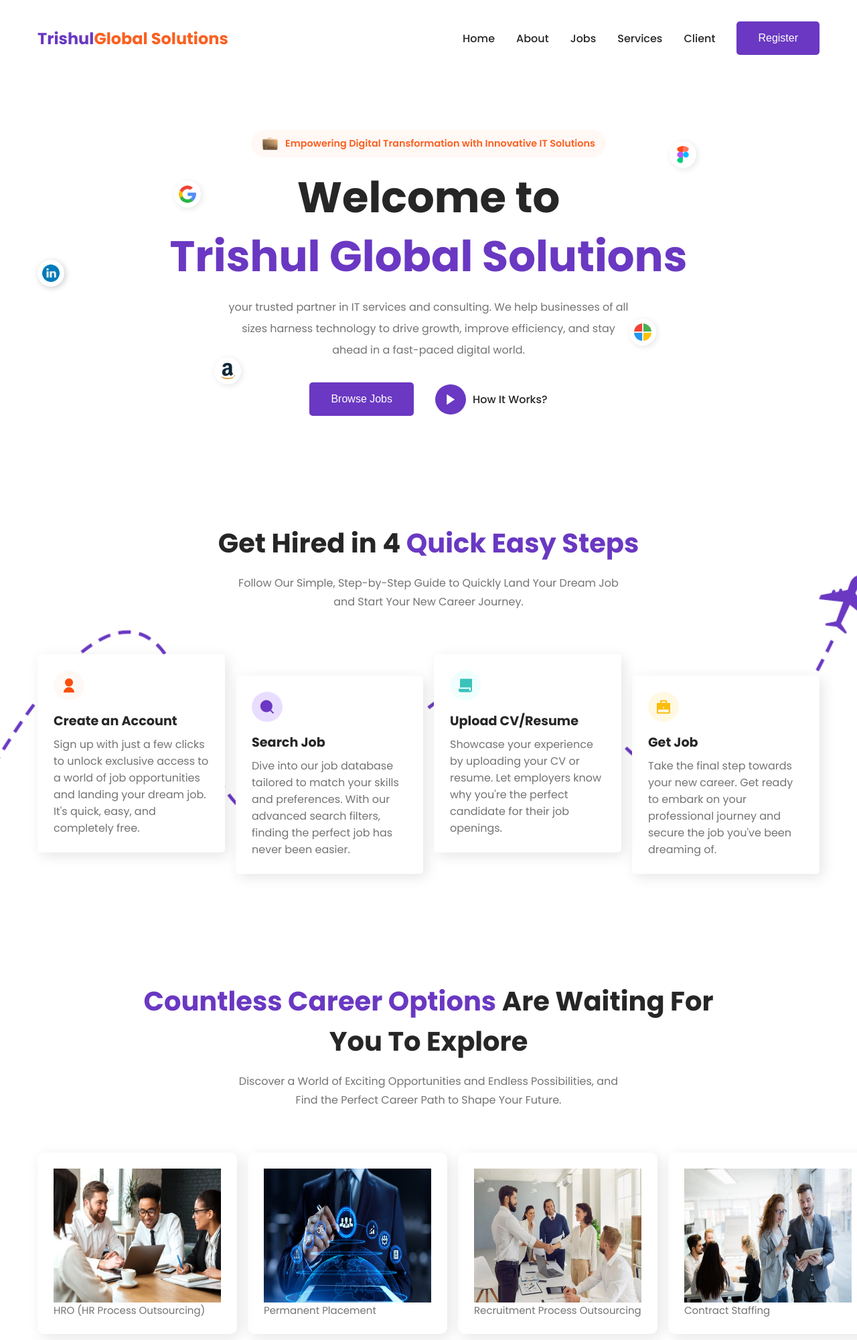
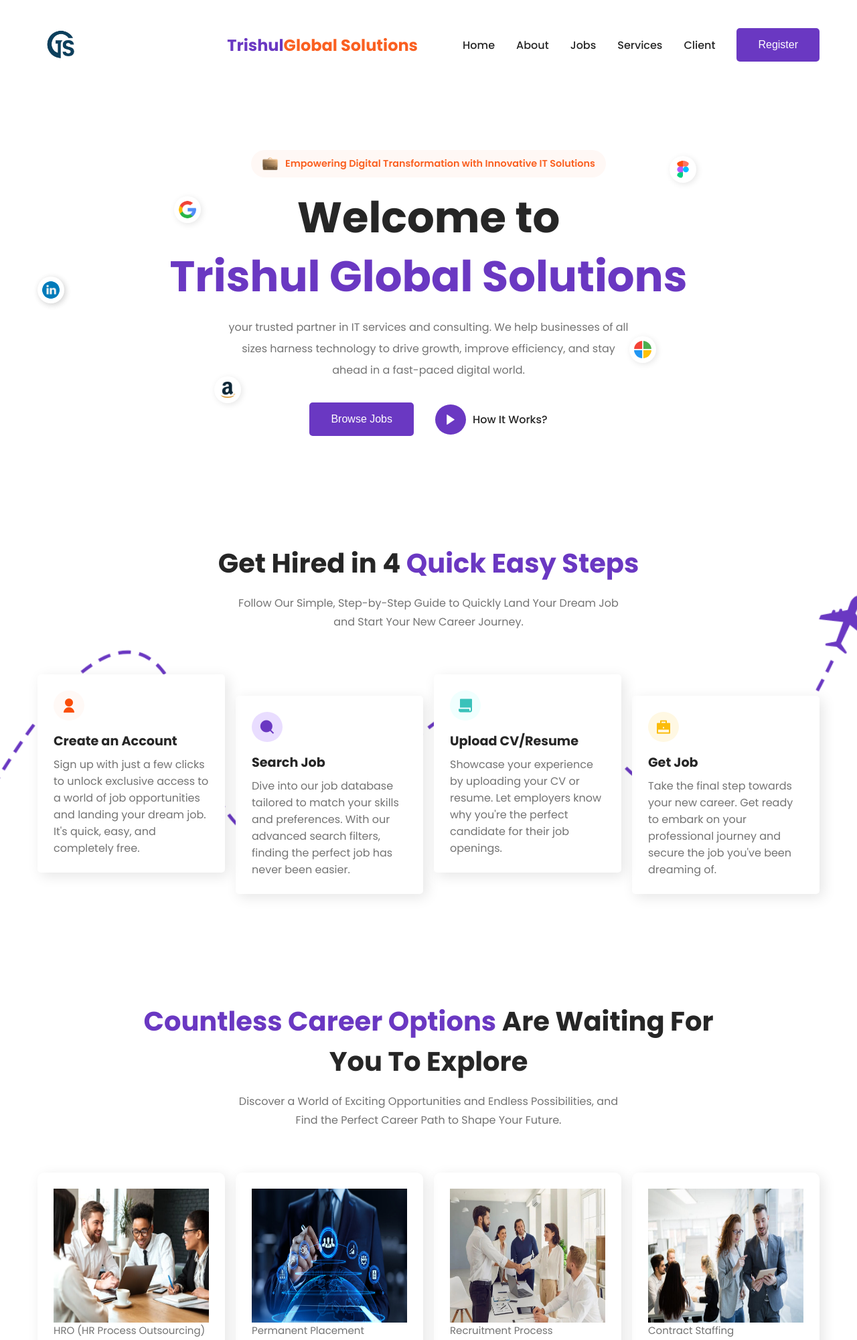
Before and after one commit to Bommusivanageswarareddy/Trishul_global_solutions_outlook, a plain HTML site: page index.html in a window 1280 px wide. Shown: the top 2001 px of the page at 67% size. Drawn offline with nearby package versions, Linux system fonts and the light colour scheme; a script that the page names is missing.

Commit message:
third commit

```diff
--- a/index.html
+++ b/index.html
@@ -17,6 +17,7 @@
   <body>
     <nav>
       <div class="nav__header">
+        <img class="logo_comp" src="assets/logoimage.jpg" alt="">
         <div class="nav__logo">
           <a href="#" class="logo">Trishul<span>Global Solutions</span></a>
         </div>
@@ -139,7 +140,7 @@
           <p>Executive Search</p>
         </div>
         <div class="explore__card">
-        <img class="images_rolls" src="assets/image6.jpg" alt="">
+         <img class="images_rolls" src="assets/image6.jpg" alt="">
           <p>HR Advisory</p>
         </div>
         <div class="explore__card">
--- a/style.css
+++ b/style.css
@@ -17,7 +17,11 @@
 }
 
 /* register  */
-
+.logo_comp{
+  height: 70px;
+  width: 70px;
+  border-radius: 50px;
+}
 .contact_container{
   display: flex;
   align-items: center;
@@ -182,7 +186,7 @@ nav {
   display: flex;
   align-items: center;
   justify-content: space-between;
-  background-color: var(--extra-light);
+  background-color: var(--white);
 }
 
 .nav__menu__btn {
@@ -194,7 +198,7 @@ nav {
 .nav__links {
   position: absolute;
   top: 65px;
-  left: 0;
+  left:-120px;
   width: 100%;
   display: flex;
   align-items: center;
@@ -240,6 +244,7 @@ nav {
   color: #fa6021;
   background-color: #fff8f5;
   border-radius: 5rem;
+  margin-top: 10px;
 }
 
 .header__container h2 img {
@@ -413,10 +418,12 @@ nav {
   box-shadow: 5px 5px 20px rgba(0, 0, 0, 0.1);
   transition: 0.3s;
   width: cover;
+  align-items: center;
+  justify-content: center;
 }
 .images_rolls{
   height: 200px;
-  width: 250px;
+  width: cover;
 }
 
 
@@ -686,6 +693,13 @@ nav {
     grid-template-columns: repeat(2, 1fr);
   }
 
+  .images_rolls{
+  height: 200px;
+  width: cover;
+}
+
+
+
   .job__grid {
     grid-template-columns: repeat(2, 1fr);
   }
```
Also changed, not shown: assets/1.jpg (added), assets/2.jpg (added), assets/3.jpg (added), assets/4.jpg (added), assets/5.jpg (added), assets/6.jpg (added), assets/7.jpg (added), assets/logoimage.jpg (added).
